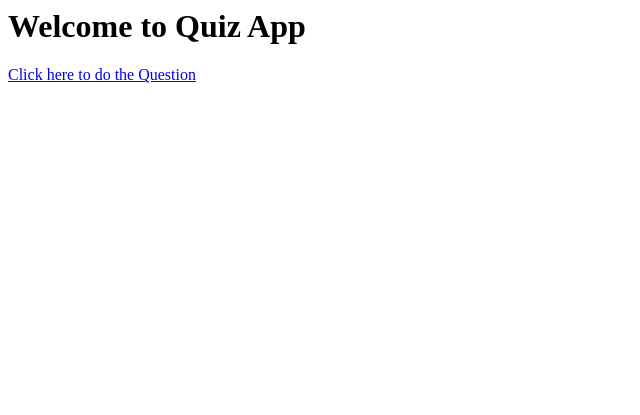
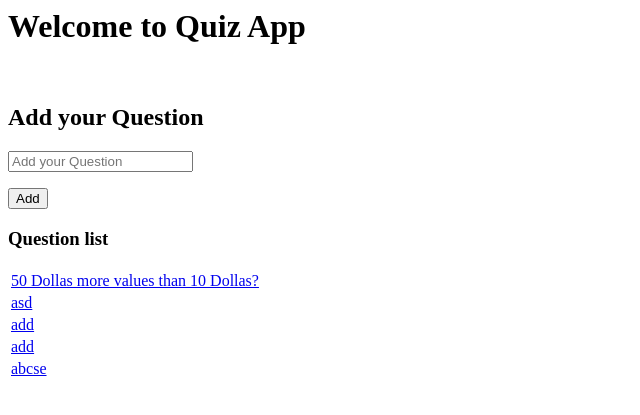
Before and after one commit to zesstzero1/quiz, a Django app: page / in a window 1280 px wide. Shown: the top 415 px of the page, without its empty margins (0-640 px from the left). Run offline with Django 3.2, Linux system fonts and the light colour scheme; data comes from the database, SQL or seed files in the repository; both versions use the stored data as it was after the commit.

Commit message:
can now add question

```diff
--- a/quiz/models.py
+++ b/quiz/models.py
@@ -6,12 +6,10 @@ from django.utils import timezone
 
 class Question(models.Model):
     question_text = models.CharField(max_length=200)
-    pub_date = models.DateTimeField('date published')
+    pub_date = models.DateTimeField('date published', auto_now_add=True)
     def __str__(self):
         return self.question_text
 
-    def was_published_recently(self):
-        return self.pub_date >= timezone.now() - datetime.timedelta(days=1)
 
 class Choice(models.Model):
     question = models.ForeignKey(Question, on_delete=models.CASCADE)
--- a/quiz/templates/quiz/home.html
+++ b/quiz/templates/quiz/home.html
@@ -4,6 +4,20 @@
     </head>
     <body>
         <h1>Welcome to Quiz App</h1>
-        <a href="{% url 'quiz:detail' 1 %}">Click here to do the Question</a>
+        <br>
+        <h2>Add your Question</h2>
+        <form method="POST" id="add_q" action="/add_question">
+            <input name="q_in" id="new_question" placeholder="Add your Question" />
+            {% csrf_token %}
+        </form>
+        <button type="submit" form="add_q" value="Submit">Add</button>
+
+        <h3>Question list</h3>
+        <table id="q_table">
+            {% for question_text in question %}
+                <tr><td><a href="{% url 'quiz:detail' question_text.id %}" id="question_number {{ forloop.counter }}">{{ question_text }}</a></td></tr>
+            {% endfor %}
+        </table>
+
     </body>
 </html>
--- a/quiz/urls.py
+++ b/quiz/urls.py
@@ -12,4 +12,6 @@ urlpatterns = [
     # ex: /5/vote/
     path('<int:question_id>/vote/', views.vote, name='vote'),
 
+    path('add_question', views.add_question, name='add_question'),
+
 ]
--- a/quiz/views.py
+++ b/quiz/views.py
@@ -1,4 +1,4 @@
-from django.shortcuts import get_object_or_404, render
+from django.shortcuts import get_object_or_404, render, redirect
 from django.http import HttpResponseRedirect
 from django.urls import reverse
 from django.views import generic
@@ -6,12 +6,17 @@ from django.views import generic
 from .models import Choice, Question
 
 def home_page(request):
-    return render(request,'quiz/home.html')
+    question = Question.objects.all()
+    return render(request,'quiz/home.html', {'question': question})
 
 class DetailView(generic.DetailView):
     model = Question
     template_name = 'quiz/detail.html'
 
+def add_question(request):
+    question = Question.objects.all
+    new_question = Question.objects.create(question_text = request.POST['q_in'])
+    return redirect('/')
 
 class ResultsView(generic.DetailView):
     model = Question
```
Also changed, not shown: db.sqlite3, 2 other files.
